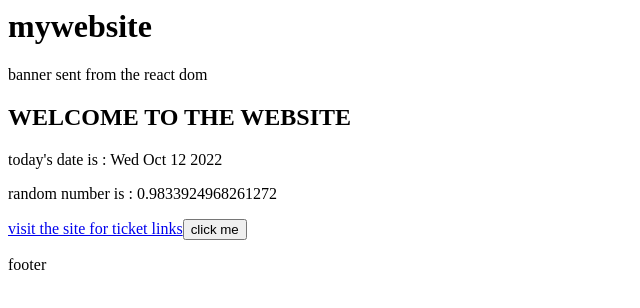
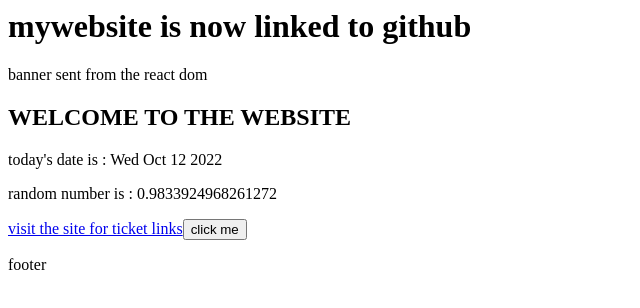
Before and after one commit to krswee33/showStart, a plain HTML site: page index.html in a window 1280 px wide. Shown: the whole page, without its empty margins (0-640 px from the left). Drawn offline with nearby package versions, Linux system fonts and the light colour scheme.

Commit message:
changed H1

```diff
--- a/index.html
+++ b/index.html
@@ -20,7 +20,7 @@
     <title>Document</title>
   </head>
   <body>
-    <h1>mywebsite</h1>
+    <h1>mywebsite is now linked to github</h1>
 
     <div id="banner">
       <div class="hello"></div>
```
